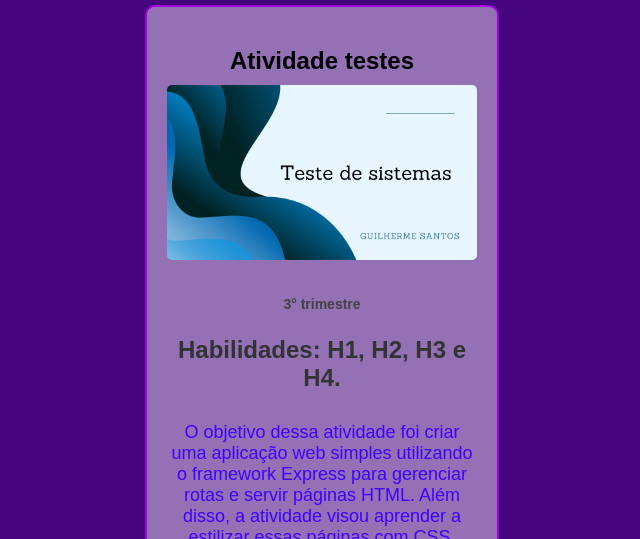
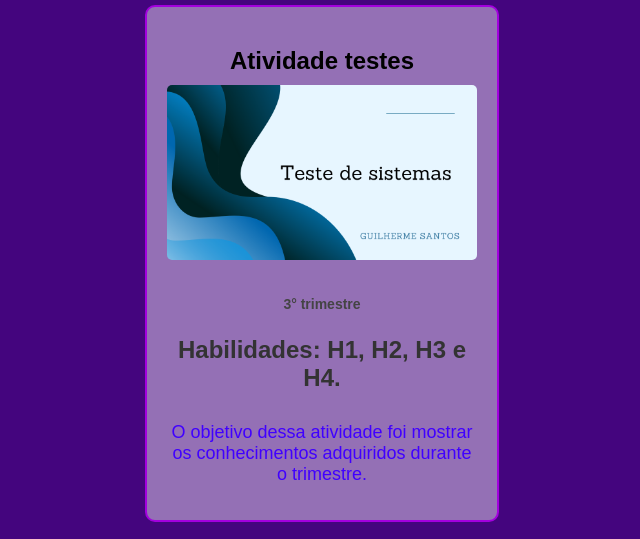
Before and after one commit to Gstechnology18/portfolio1608, a plain HTML site: page Testesystem.html in a window 1280 px wide. Shown: the part 386-925 px from the top of the page, without its empty margins (318-958 px from the left). Drawn offline with Linux system fonts and the light colour scheme.

Commit message:
Versão final

```diff
--- a/Testesystem.html
+++ b/Testesystem.html
@@ -5,7 +5,7 @@
     <meta charset="UTF-8">
     <meta name="viewport" content="width=device-width, initial-scale=1.0">
     <link rel="stylesheet" href="portfolios.css">
-    <title>App</title>
+    <title>testes</title>
 </head>
 
 <body>
@@ -24,10 +24,7 @@
             <h3>Habilidades:
                 H1, H2, H3 e H4.
             </h3>
-            <h5>O objetivo dessa atividade foi criar uma aplicação web simples utilizando o framework Express para
-                gerenciar rotas e servir páginas HTML.
-                Além disso, a atividade visou aprender a estilizar essas páginas com CSS, modificando cores de fundo e
-                texto, para proporcionar uma experiência visual agradável e acessível ao usuário.</h5>
+            <h5>O objetivo dessa atividade foi mostrar os conhecimentos adquiridos durante o trimestre.</h5>
         </div>
     </div>
     <div class="back-button">
```
Also changed, not shown: linguagens.html (+1 -1 lines).
